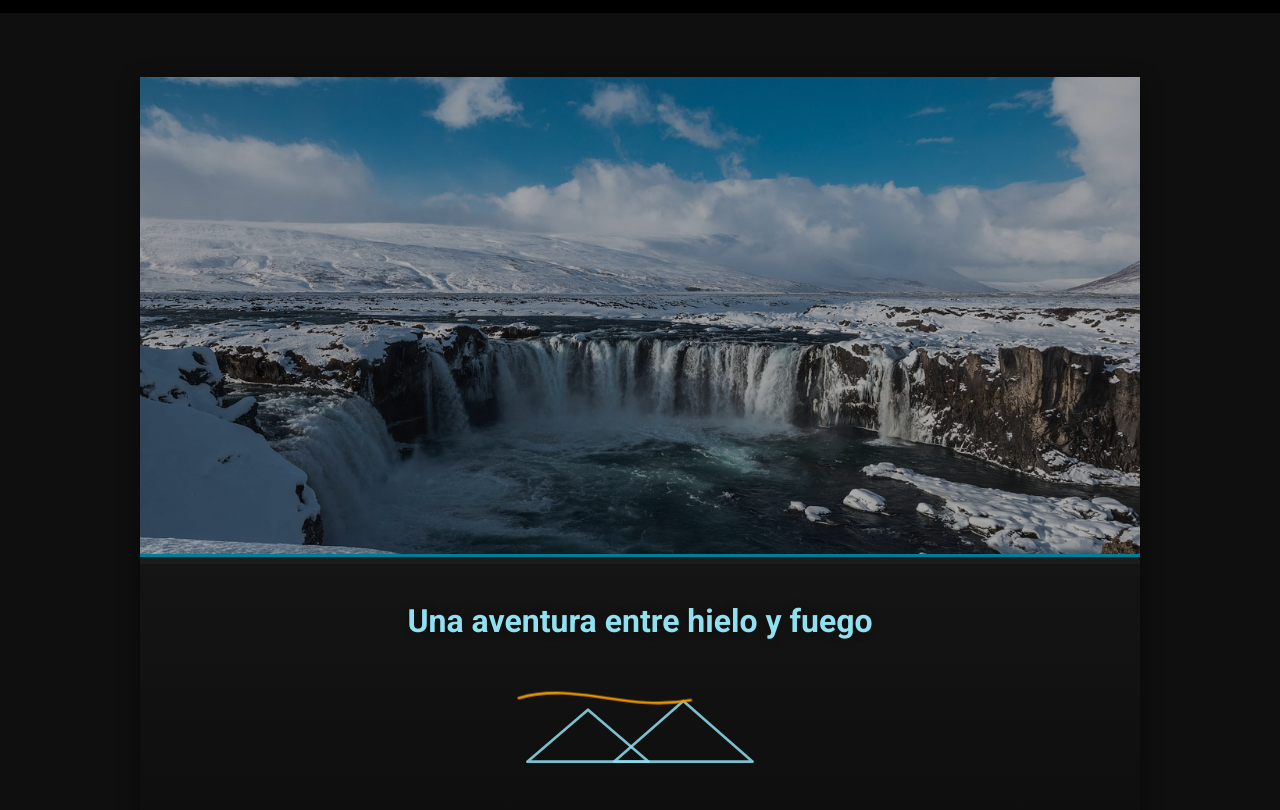
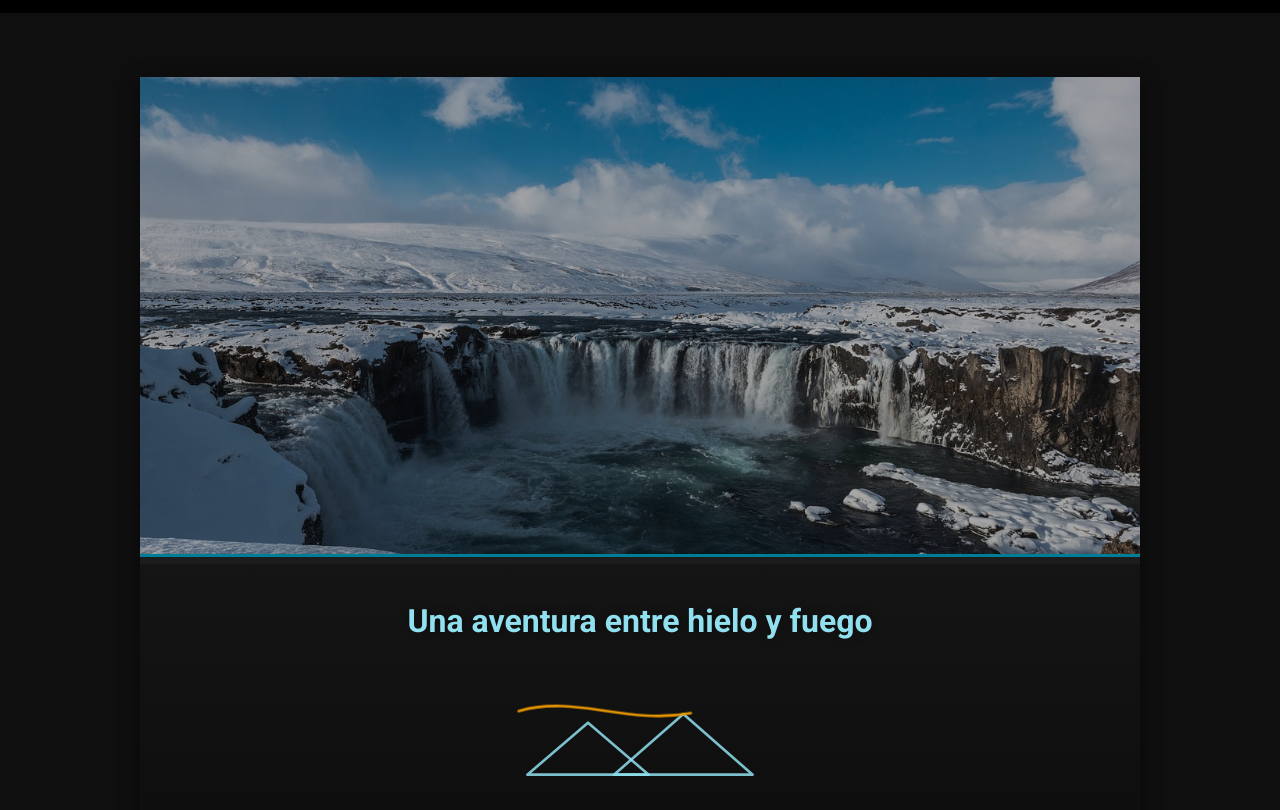
Before and after one commit to flifante/Islandia7Dias, a website built with Parcel: page src/index.html in a window 1280 px wide. Shown: the part 112-922 px from the top of the page. Built offline with nearby package versions, Linux system fonts and the light colour scheme.

Commit message:
update PEC2: test 1

```diff
--- a/src/assets/css/main.scss
+++ b/src/assets/css/main.scss
@@ -465,6 +465,25 @@ footer {
     auroraFlotar 4s ease-in-out infinite alternate;
 }
 
+.svg-wrapper {
+    width: 100%;
+    display: flex;
+    justify-content: center;
+    overflow: hidden; /* Esto corta cualquier área invisible que tape el botón */
+    pointer-events: none; /* Esto permite que los clics pasen a través del SVG si algo fallara */
+}
+
+.hero-texto {
+    display: flex;
+    flex-direction: column;
+    align-items: center;
+}
+
+.boton {
+    position: relative;
+    z-index: 5; /* Asegura que el botón esté por encima de cualquier capa del hero */
+}
+
 /* Animación */
 @keyframes auroraMovimiento {
   to {
--- a/src/index.html
+++ b/src/index.html
@@ -41,26 +41,22 @@
           <h2>Una aventura entre hielo y fuego</h2>
 
           <!-- SVG PEC 2 -->
-          <svg
-            class="svg-islandia"
-            viewBox="0 0 300 120"
-            role="img"
-            aria-labelledby="aurora-islandia-svg-titulo"
-            focusable="false"
-          >
-          <title id="aurora-islandia-svg-titulo">
-            Ilustración animada de montañas y aurora boreal en Islandia
-          </title>
-
-            <!-- Montañas -->
-            <path d="M20 100 L90 40 L160 100 Z" class="montana" />
-            <path d="M120 100 L200 30 L280 100 Z" class="montana" />
-            <!-- Aurora -->
-            <path d="M10 30 C80 10, 140 50, 220 30" class="aurora" />
-          </svg>
+          <div class="svg-wrapper">
+            <svg class="svg-islandia" viewBox="0 0 300 120" role="img" aria-labelledby="aurora-islandia-svg-titulo" focusable="false">
+              <title id="aurora-islandia-svg-titulo">
+                Ilustración animada de montañas y aurora boreal en Islandia
+              </title>
+              <path d="M20 100 L90 40 L160 100 Z" class="montana"></path>
+              <path d="M120 100 L200 30 L280 100 Z" class="montana"></path>
+              <path d="M10 30 C80 10, 140 50, 220 30" class="aurora"></path>
+            </svg>
+          </div>
 
           <p>Explora los paisajes más impresionantes del planeta recorriendo Islandia en una semana. Naturaleza, cultura y libertad en estado puro.</p>
-          <a class="boton" href="categoria.html">Descubre las rutas</a>
+
+          <div class="cta-container">
+            <a class="boton" href="categoria.html">Descubre las rutas</a>
+          </div>
         </div>
       </section>
 
```
